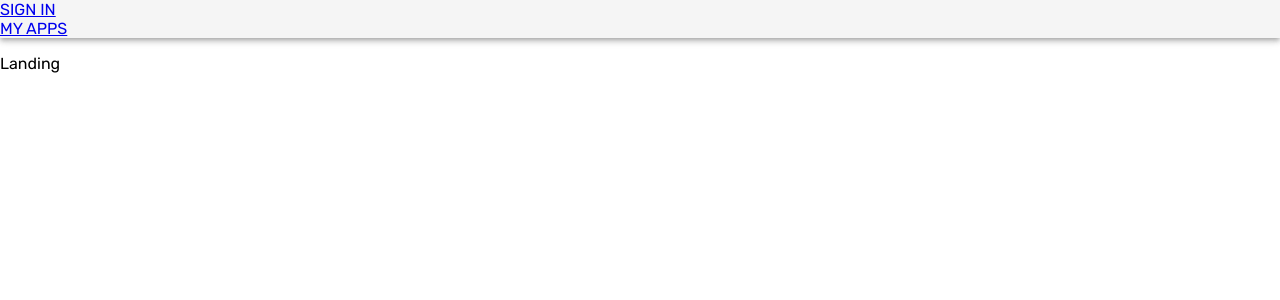
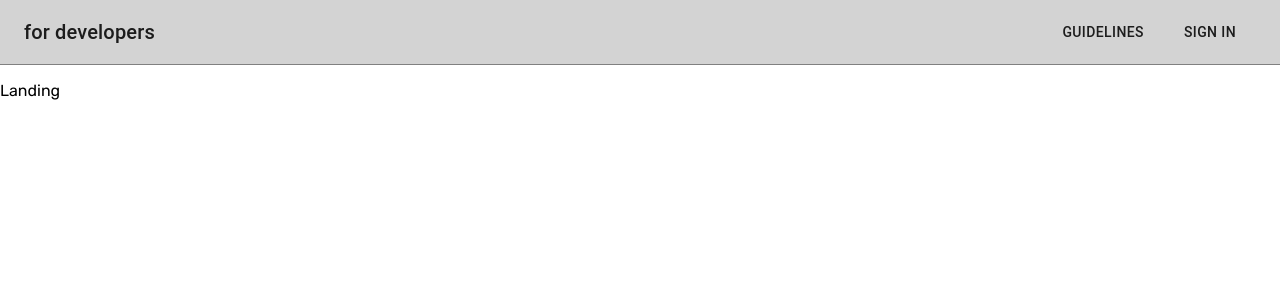
Before and after one commit to datagovsg/digic4developers, a React (Create React App) app: page / in a window 1280 px wide. Shown: the top 300 px of the page. Built offline with nearby package versions, Linux system fonts and the light colour scheme.

Commit message:
Format bar

```diff
--- a/src/Components/NavBar.js
+++ b/src/Components/NavBar.js
@@ -1,20 +1,60 @@
 import React from 'react'
-import { NavLink } from 'react-router-dom'
 import AppBar from '@material-ui/core/AppBar'
 import Typography from '@material-ui/core/Typography'
+import Button from '@material-ui/core/Button'
+import Toolbar from '@material-ui/core/Toolbar'
+import Link from '@material-ui/core/Link'
 
 export default function NavBar () {
+  const styles = {
+    appBar: {
+      borderBottom: `1px solid grey`
+    },
+    toolbar: {
+      flexWrap: 'wrap',
+      backgroundColor: 'lightGrey'
+    },
+    toolbarTitle: {
+      flexGrow: 1,
+    },
+    link: {
+      margin: 20,
+    }
+  }
+
   return (
-    <AppBar
-      position="static"
-      color="default"
-    >
-      <NavLink to='/sign-in'>
-        SIGN IN
-      </NavLink>
-      <NavLink to='/my-apps'>
-        MY APPS
-      </NavLink>
+    <AppBar position="static" color="default" elevation={0} style={ styles.appBar }>
+      <Toolbar style={ styles.toolbar }>
+        <Typography variant="h6" color="inherit" noWrap style={ styles.toolbarTitle }>
+          for developers
+        </Typography>
+        <nav>
+          <Link variant="button" color="textPrimary" href="#" style={ styles.link }>
+            GUIDELINES
+          </Link>
+          <Link variant="button" color="textPrimary" href="sign-in" style={ styles.link }>
+            SIGN IN
+          </Link>
+        </nav>
+        {
+        // <Button href="#" color="primary" variant="outlined" style={ styles.link }>
+        //   Login
+        // </Button>
+        }
+      </Toolbar>
     </AppBar>
   )
+  // return (
+  //   <AppBar
+  //     position="static"
+  //     color="default"
+  //   >
+  //     <NavLink to='/sign-in'>
+  //       SIGN IN
+  //     </NavLink>
+  //     <NavLink to='/my-apps'>
+  //       MY APPS
+  //     </NavLink>
+  //   </AppBar>
+  // )
 }
```
